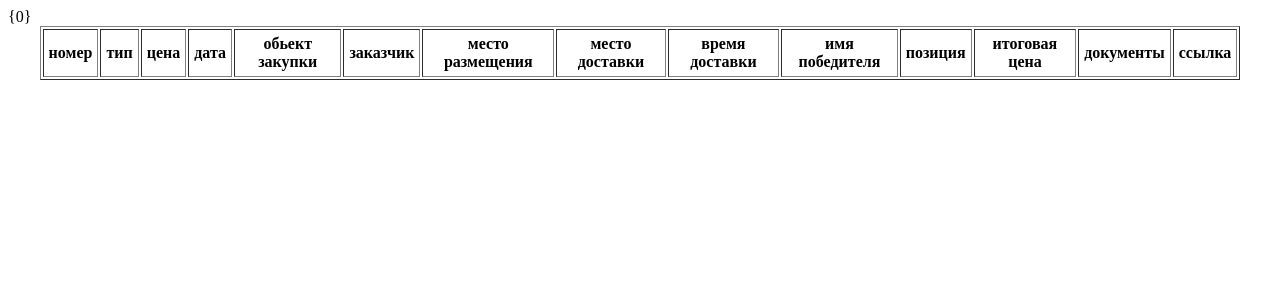
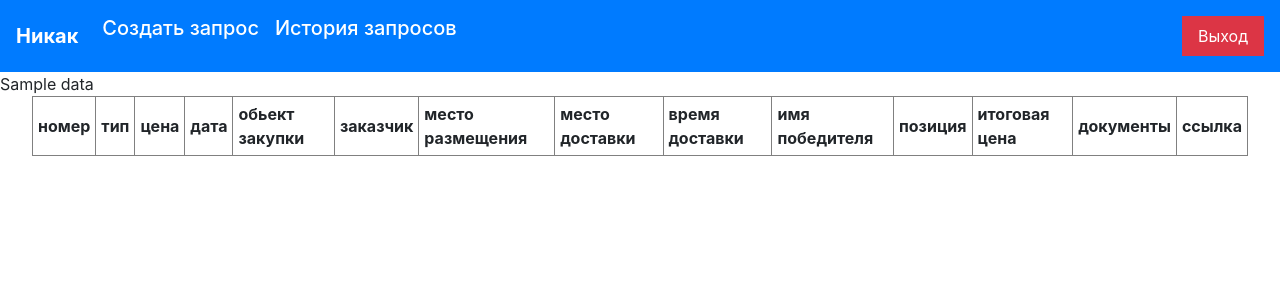
Before and after one commit to Qwerty10291/zakupki_async, a Flask app: template templates/tender_data.html in a window 1280 px wide. Shown: the top 300 px of the page. Run offline with Flask 2, Linux system fonts and the light colour scheme; the template is opened without the code that fills it: most values are stand-ins (such as "Sample title", 1, 10 or a date in 2020); lists and menus that the app fills with data are empty; some libraries are stand-ins or nearby versions.

Commit message:
навигация в таблице и поля админки

```diff
--- a/request_blueprint.py
+++ b/request_blueprint.py
@@ -124,7 +124,7 @@ def download_history():
     if history.state != 'завершён':
         return 'документ еще не загружен'
 
-    return open('templates/tender_data.html', 'r', encoding='utf-8').read().format(history.html)
+    return render_template('tender_data.html', data=history.html)
 
 
 @blueprint.route('/download/csv')
--- a/static/js/admin.js
+++ b/static/js/admin.js
@@ -45,6 +45,8 @@ function user_reg_handler(json) {
         element = $(`<tr id='reg_${user.id}'>
         <td>${user.id}</td>
         <td>${user.login}</td>
+        <td>${user.name}</td>
+        <td>${user.mail}</td>
         <td>${user.date}</td>
         </tr>`);
         element.append($('<td></td>').append(create_reg_buttons(user.id)));
--- a/templates/admin.html
+++ b/templates/admin.html
@@ -12,6 +12,8 @@
         <thead>
             <th>id пользователя</th>
             <th>логин</th>
+            <th>имя</th>
+            <th>почта</th>
             <th>дата подачи заявки</th>
             <th>дествия</th>
         </thead>
--- a/templates/form.html
+++ b/templates/form.html
@@ -14,7 +14,7 @@
 </head>
 
 <body>
-    <nav class="navbar navbar-expand-md navbar-dark bg-primary">
+    <nav class="navbar navbar-expand-md navbar-dark bg-primary sticky-top">
         <a href="{{ url_for('index') }}" class="navbar-brand font-weight-bold" id="title">Никак</a>
         <button class="navbar-toggler" type='button' data-toggle='collapse' data-target="#navbarContent"
             aria-controls="navbarContent" aria-expanded="false"><span class="navbar-toggler-icon"></span></button>
--- a/templates/tender_data.html
+++ b/templates/tender_data.html
@@ -1,12 +1,6 @@
-<!DOCTYPE html>
-<html lang="en">
-<head>
-    <meta charset="UTF-8">
-    <meta http-equiv="X-UA-Compatible" content="IE=edge">
-    <meta name="viewport" content="width=device-width, initial-scale=1.0">
-    <title>Document</title>
-</head>
-<body>
+{% extends "form.html" %}
+
+{% block content %}
     <table style="width: 95%;margin:auto;" border="1px" cellpadding='5px' >
         <thead>
             <th>номер</th>
@@ -25,8 +19,7 @@
             <th>ссылка</th>
         </thead>
         <tbody>
-            {0}
+            {{ data |safe }}
         </tbody>
     </table>
-</body>
-</html>
+{% endblock %}
```
Also changed, not shown: db/db.sqlite.
